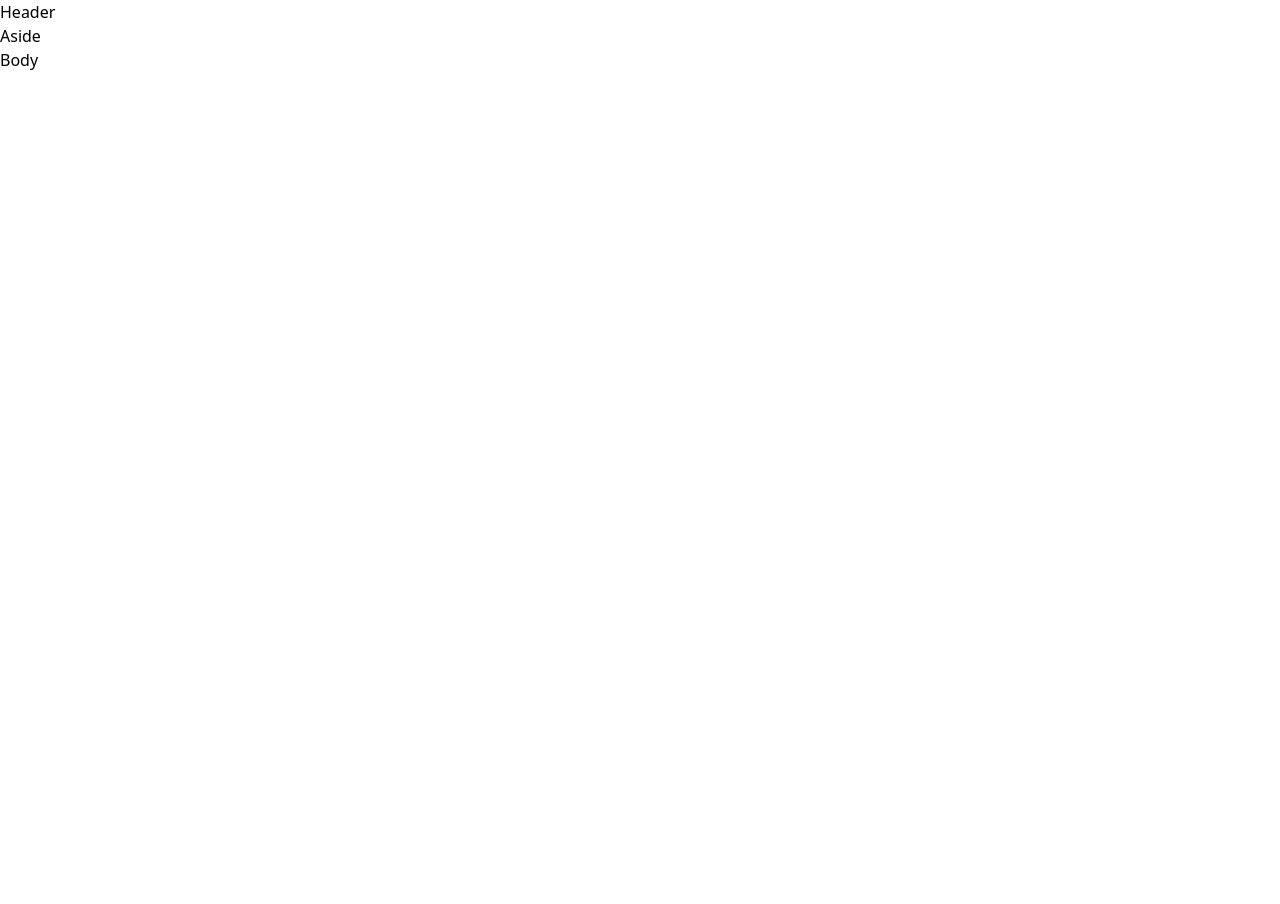
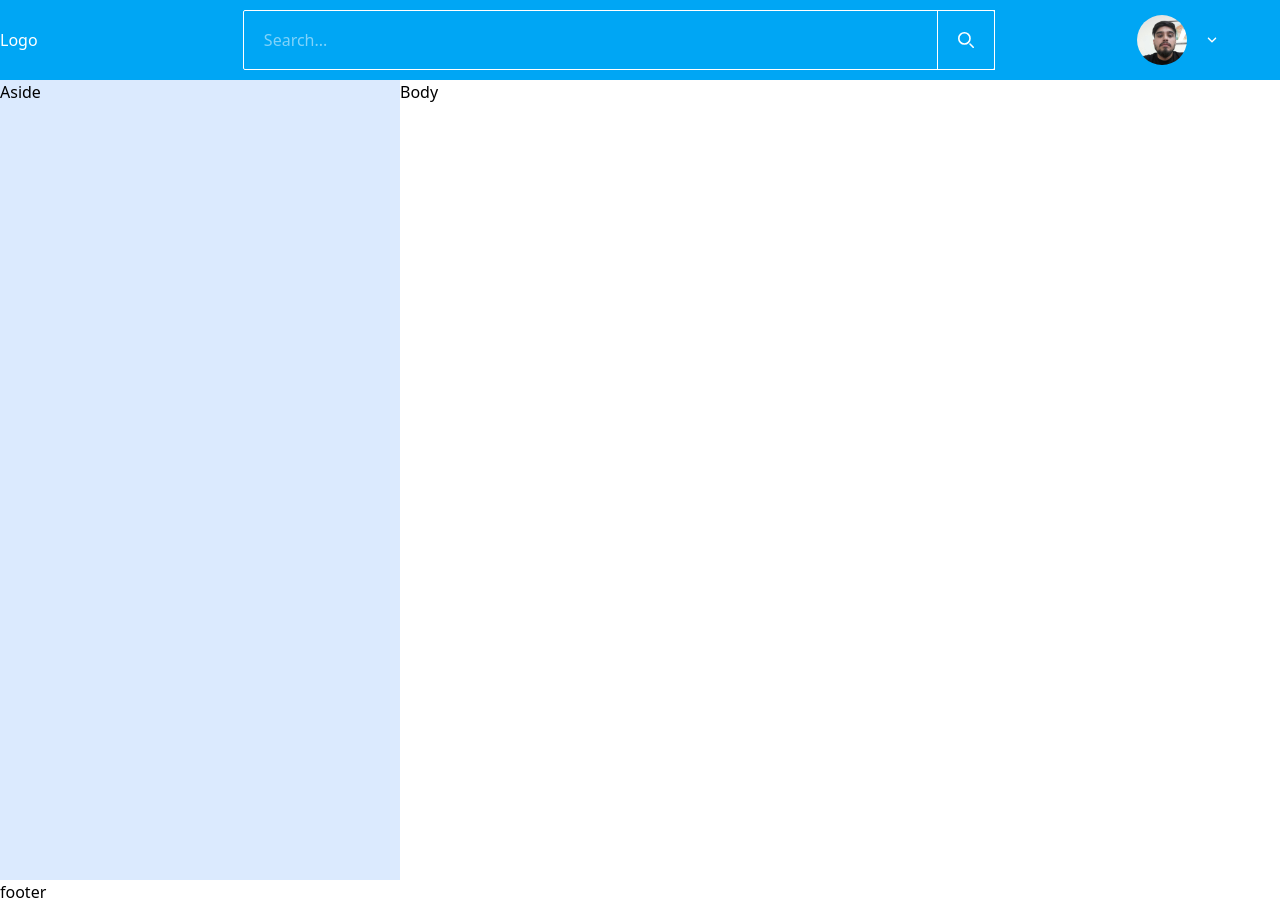
Before and after one commit to jissust/02-ecommerce, a React (Vite) app: page / in a window 1280 px wide. Before the commit the page ends 800 px from the top, so only its background shows below. Built offline with nearby package versions, Linux system fonts and the light colour scheme.

Commit message:
Navigation bar: add three columns with logo, search engine and login

```diff
--- a/src/App.tsx
+++ b/src/App.tsx
@@ -1,16 +1,20 @@
-import './App.css'
-import Header from './components/Header/Header'
-import Aside from './components/Aside/Aside'
-import Body from './components/Body/Body'
+import "./App.css";
+import Header from "./components/Header/Header";
+import Aside from "./components/Aside/Aside";
+import Body from "./components/Body/Body";
+import Footer from "./components/Footer/Footer";
 
 function App() {
   return (
-    <>
+    <main>
       <Header />
-      <Aside />
-      <Body />
-    </>
-  )
+      <section className="flex">
+        <Aside />
+        <Body />
+      </section>
+      <Footer/>
+    </main>
+  );
 }
 
-export default App
+export default App;
--- a/src/components/Aside/Aside.tsx
+++ b/src/components/Aside/Aside.tsx
@@ -1,6 +1,6 @@
 function Aside(){
     return (
-        <section>
+        <section className="w-[400px] bg-blue-100 h-[100vh]">
             Aside
         </section>
     )
--- /dev/null
+++ b/src/components/Footer/Footer.tsx
@@ -0,0 +1,9 @@
+function Footer(){
+    return (
+        <footer className="w-full">
+            footer
+        </footer>
+    )
+}
+
+export default Footer
--- a/src/components/Header/Header.tsx
+++ b/src/components/Header/Header.tsx
@@ -1,7 +1,92 @@
-function Header(){
-    return (
-        <header>Header</header>
-    )
+import userIcon from "../../assets/user/user-icon.jpg";
+import { useState } from "react";
+
+function Header() {
+  const [toogleHidden, setToogleHidden] = useState(true);
+  const toogleBlock = () => {
+    setToogleHidden((prevState) => !prevState);
+  };
+  return (
+    <nav className="w-full h-[80px] bg-sky-500 text-white">
+      <div className="container flex mx-auto h-full">
+        <div className="grow-3 grid items-center">Logo</div>
+        <div className="grow-7 grid items-center">
+          <div className="relative w-full">
+            <button className="absolute right-0 h-full flex items-center px-[20px] border z-10 hover:cursor-pointer">
+              <svg
+                className="w-4 h-4 text-gray-800 dark:text-white"
+                aria-hidden="true"
+                xmlns="http://www.w3.org/2000/svg"
+                fill="none"
+                viewBox="0 0 20 20"
+              >
+                <path
+                  stroke="white"
+                  strokeLinecap="round"
+                  strokeLinejoin="round"
+                  strokeWidth="2"
+                  d="m19 19-4-4m0-7A7 7 0 1 1 1 8a7 7 0 0 1 14 0Z"
+                />
+              </svg>
+            </button>
+            <input
+              type="text"
+              className="h-[60px] border rounded-xs w-full focus:outline-0 px-[20px] relative z-5"
+              placeholder="Search..."
+            />
+          </div>
+        </div>
+        <div className="grow-3 grid items-center justify-items-end">
+          <div className="w-[50%] relative h-full flex items-center gap-5">
+            <img
+              src={userIcon}
+              alt="login icon"
+              className="w-[50px] h-[50px] bg-black rounded-full"
+            />
+            <button
+              className="h-full flex items-center hover:cursor-pointer"
+              onClick={toogleBlock}
+            >
+              <svg
+                xmlns="http://www.w3.org/2000/svg"
+                viewBox="0 0 448 512"
+                width="10"
+              >
+                <path
+                  d="M201.4 374.6c12.5 12.5 32.8 12.5 45.3 0l160-160c12.5-12.5 12.5-32.8 0-45.3s-32.8-12.5-45.3 0L224 306.7 86.6 169.4c-12.5-12.5-32.8-12.5-45.3 0s-12.5 32.8 0 45.3l160 160z"
+                  fill="white"
+                />
+              </svg>
+            </button>
+
+            <ul
+              className={`bg-gray-100 w-full absolute translate-y-[120px] p-3 rounded-sm text-black max-w-[200px] ${
+                toogleHidden ? "hidden" : ""
+              }`}
+            >
+              <li className="flex gap-5">
+                <img
+                  src={userIcon}
+                  alt="login icon"
+                  className="w-[50px] h-[50px] bg-black rounded-full"
+                />
+                <div>
+                  <div>Usuario</div>
+                  <div>
+                    <a href="">Perfil</a>
+                  </div>
+                </div>
+              </li>
+              <li className="break-words border-b py-2">xxxxxxxxxxxxxxxxxxxxxxxxxxxxxxxxxxxxxxxx</li>
+              <li className="break-words border-b py-2">
+                <a href="">Salir</a>
+              </li>
+            </ul>
+          </div>
+        </div>
+      </div>
+    </nav>
+  );
 }
 
-export default Header
+export default Header;
```
Also changed, not shown: src/assets/user/user-icon.jpg (added).
